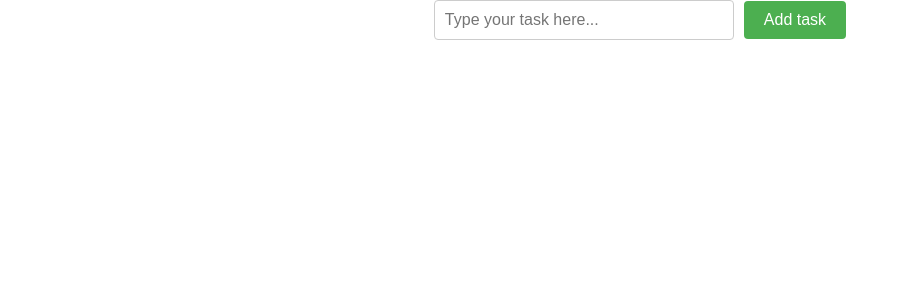
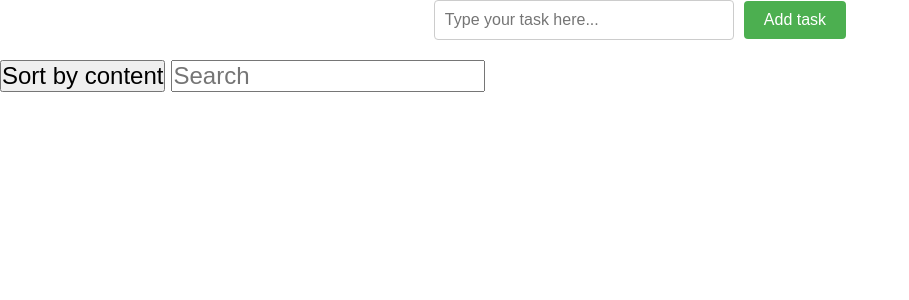
Before and after one commit to Nawerx/flask_aiogram_integration, a Flask app: page /notes in a window 1280 px wide. Shown: the part 60-360 px from the top of the page, without its empty margins (0-909 px from the left). Run offline with Flask 3, Linux system fonts and the light colour scheme; a user stored in the database is signed in; parts of the project's set-up code (start-up, migrations or seed data) failed here and were passed over; some libraries are stand-ins or nearby versions.

Commit message:
added sorting and search notes

```diff
--- a/flask_app/static/js/notes.js
+++ b/flask_app/static/js/notes.js
@@ -26,4 +26,12 @@ $(document).ready(() => {
 
     })
 
-})
+});
+
+
+var options = {
+    valueNames: [ 'title-content',]
+
+};
+
+var hackerList = new List('mylist', options);
--- a/flask_app/templates/notes.html
+++ b/flask_app/templates/notes.html
@@ -2,6 +2,7 @@
 
 {% block scripts %}
 {{ super() }}
+<script src="//cdnjs.cloudflare.com/ajax/libs/list.js/2.3.1/list.min.js"></script>
 <script src="{{ url_for('static', filename='js/notes.js') }}"></script>
 {% endblock scripts %}
 
@@ -13,27 +14,25 @@
 </form>
 
 
+<div id="mylist">
+	<button class="sort" data-sort="title-content">Sort by content</button>
+	<input class="search" placeholder="Search" />
+<ul class="list">
 {% for note in notes %}
-<!-- <div class="note" data-note-id={{ note.id }}>
-	<h1>{{ note.content }}</h1>
-	<button type="button" class="del_note" data-note-id="{{ note.id }}">Delete this note</a>
-</div> -->
-<!-- <div class="note" data-note-id="{{ note.id }}">
-	<h1>{{ note.content }}</h1>
-	<a href="/delete_note?note_id={{ note.id }}" class="del_note" data-note-id="{{ note.id }}">Delete this note</a>
-</div> -->
+	<li>
 <form action="/delete_note" method="GET" class="note">
 	{% if note.mark_as_done %}
-	<h1><s>{{ note.content }}</s></h1>
+	<h1><s><span class="title-content">{{ note.content }}</span></s></h1>
 	<input type="checkbox" name="is_done" data-note-id="{{ note.id }}" checked>
 	{% else %}
-	<h1>{{ note.content }}</h1>
+	<h1><span class="title-content">{{ note.content }}</span></h1>
 	<input type="checkbox" name="is_done" data-note-id="{{ note.id }}">
 	{% endif %}
 	<input type="hidden" value="{{ note.id }}" name="note_id">
 	<button class="del_note" type="submit">Delete this note</button>
 </form>
+	</li>
 {% endfor %}
-
-
+</ul>
+</div>
 {% endblock content %}
```
